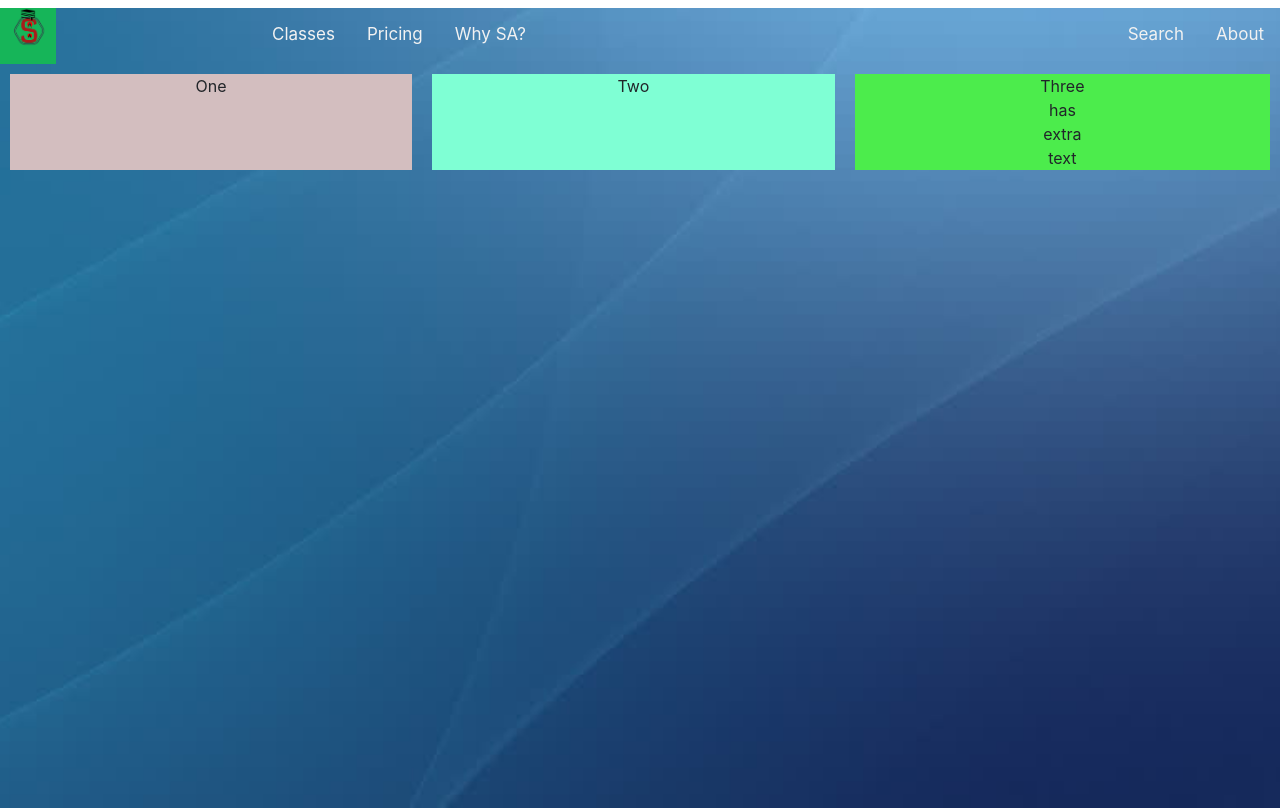
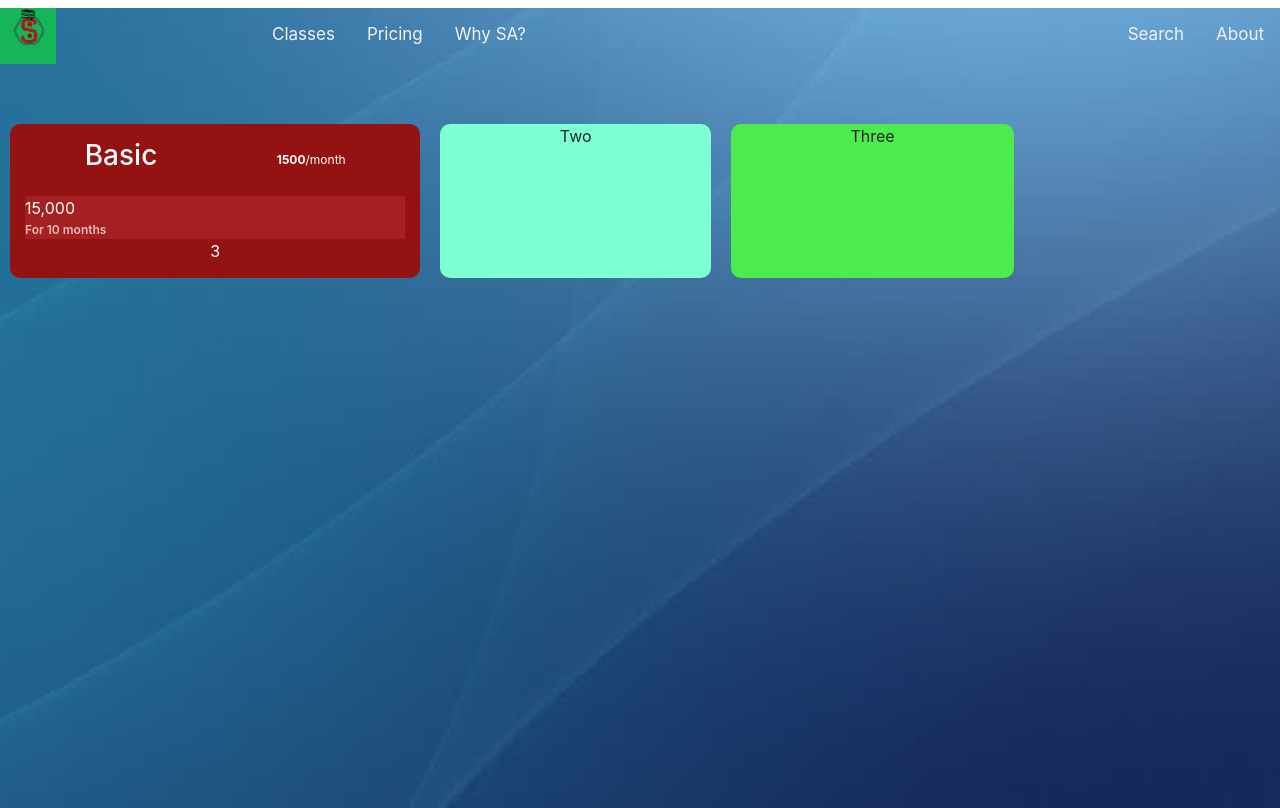
Before and after one commit to vikash-techy/StudentArchitect, an Angular app: page / in a window 1280 px wide. Built offline with nearby package versions, Linux system fonts and the light colour scheme.

Commit message:
Basic course price box

```diff
--- a/src/app/pricing/pricing.component.css
+++ b/src/app/pricing/pricing.component.css
@@ -2,22 +2,63 @@
     display: flex;
     justify-content: space-around;
     text-align: center;
+    margin-top: 50px;
+    width: 80%;
   }
 
   .one {
     flex: 1 1 auto;
     margin: 10px;
-    background-color: #d3bebf;
+    background-color: rgb(148, 18, 18);
+    border-radius: 10px;
   }
 
   .two {
     flex: 1 1 auto;
     margin: 10px;
     background-color: aquamarine;
+    border-radius: 10px;
   }
 
   .three {
     flex: 1 1 auto;
     margin: 10px;
     background-color: rgb(76, 236, 76);
+    border-radius: 10px;
   }
+
+  .pricing-detail{
+    display: flex;
+    flex-direction: column;
+    padding: 0 15px 15px;
+    color: white;
+  }
+
+  .course-type-heading{
+    display: flex;
+    align-items: center;
+    justify-content: space-around;
+    position: relative;
+    padding-top: 15px;
+    padding-bottom: 15px;
+    min-height: 55px;
+    font-size: 12px;
+  }
+
+  .total-price-detail{
+    background-color:rgb(165, 32, 32);
+  }
+
+  .total-price{
+    display: flex;
+    align-items: flex-start;
+  }
+
+  .total-months{
+    opacity: .7;
+    margin-top: 1px;
+    font-size: 12px;
+    font-weight: 600;
+    display: flex;
+    align-items: flex-start;
+  }
--- a/src/app/pricing/pricing.component.html
+++ b/src/app/pricing/pricing.component.html
@@ -1,9 +1,19 @@
 <div class="box">
-  <div class="one">One</div>
+  <div class="one">
+      <div class="pricing-detail">
+          <div class="course-type-heading">
+            <div>
+              <h3>Basic</h3>
+            </div>
+            <div> <strong>1500</strong>/month</div>
+          </div>
+          <div class="total-price-detail">
+            <div class="total-price">15,000</div>
+            <div class="total-months">For 10 months</div>
+          </div>
+          <div>3</div>
+      </div>
+  </div>
   <div class="two">Two</div>
-  <div class="three">Three
-      <br>has
-      <br>extra
-      <br>text
-  </div>
+  <div class="three">Three</div>
 </div>
```
